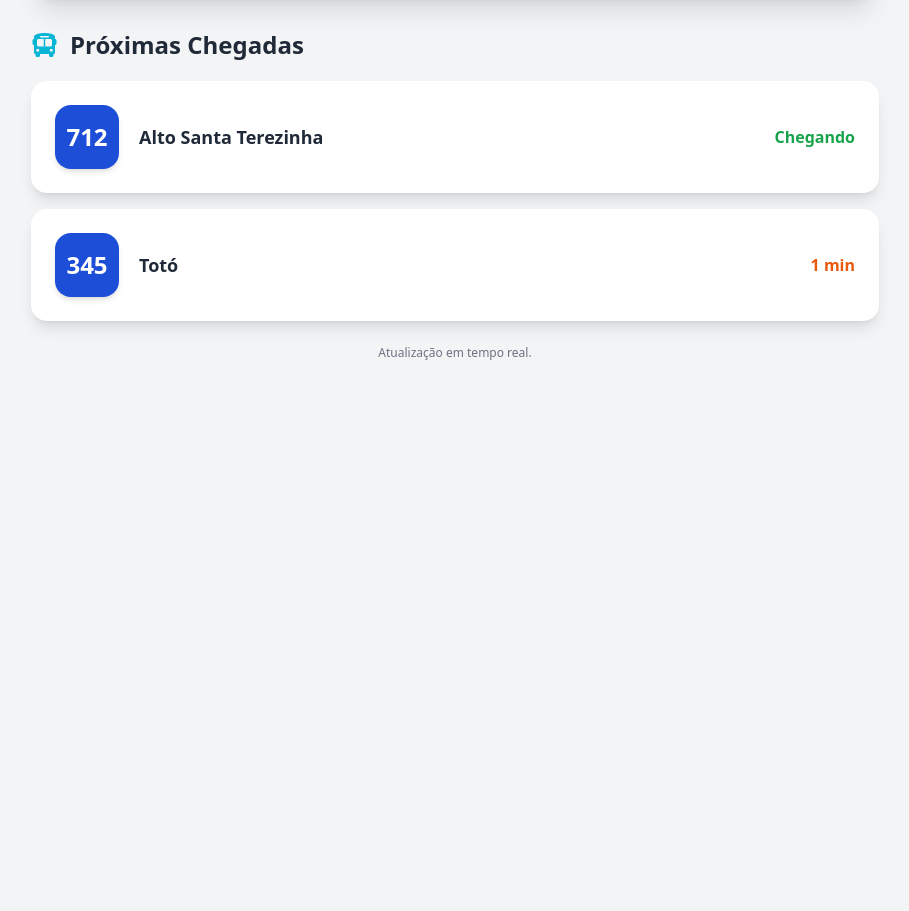
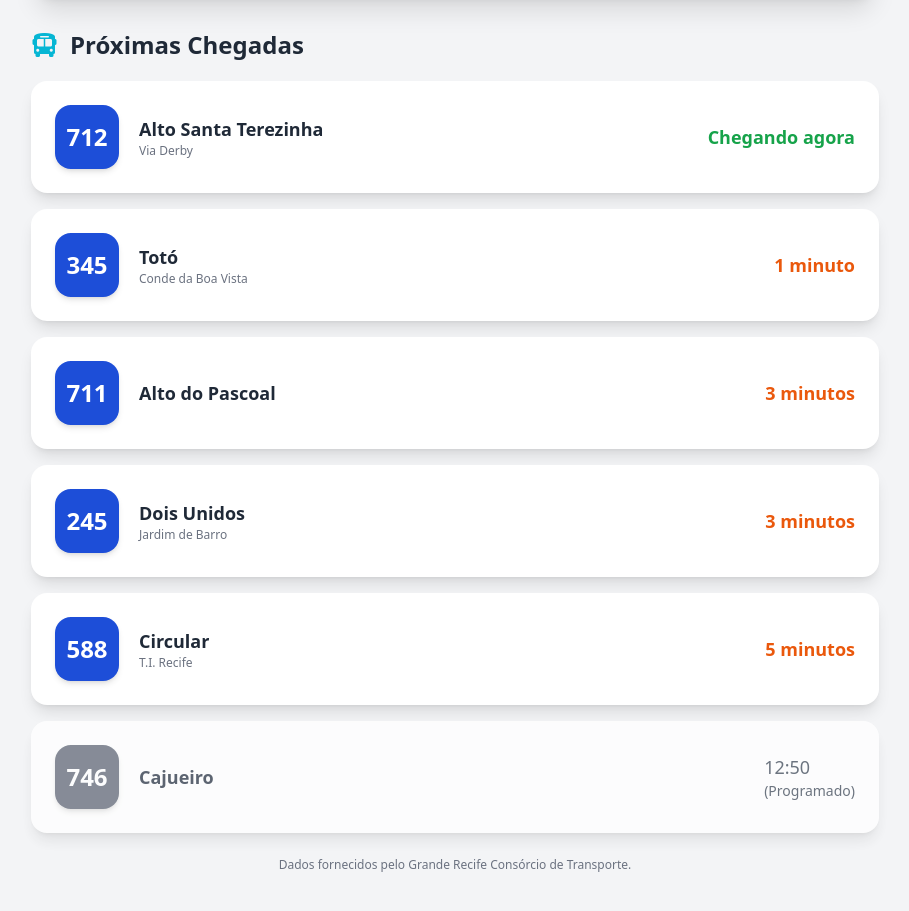
Before and after one commit to dvdmarveira/PI-4P, a plain HTML site: page smartbus-dashboard/screen2.html in a window 1280 px wide. Shown: the part 443-1354 px from the top of the page, without its empty margins (185-1094 px from the left). Before the commit the page ends 932 px from the top, so only its background shows below. Drawn offline with nearby package versions, Linux system fonts and the light colour scheme; no server answers; files whose address does not match are found by name.

Commit message:
fix: adiciona mais dados mockados para aparecer na tela

```diff
--- a/smartbus-dashboard/screen2.html
+++ b/smartbus-dashboard/screen2.html
@@ -35,13 +35,13 @@
       </a>
 
       <div class="hidden md:flex items-center gap-6 text-sm">
-        <a href="/smartbus/screen2.html" class="text-cyan-400 font-bold">Clima</a>
+        <a href="/smartbus/screen2.html" class="text-cyan-400 font-bold border-b-2 border-cyan-400 pb-1">Clima</a>
         <a href="/smartbus/screen3.html" class="hover:text-cyan-400 transition">Eficiência</a>
         <a href="/smartbus/screen4.html" class="hover:text-cyan-400 transition">Alertas</a>
       </div>
 
       <div class="flex items-center gap-6 text-sm">
-        <span class="opacity-80 hidden sm:inline">Recife, PE</span>
+        <span class="opacity-80 hidden sm:inline">Recife, PE • 08:42</span>
         <span class="bg-cyan-500 px-3 py-1 rounded-full text-xs font-medium">Online</span>
       </div>
     </div>
@@ -94,25 +94,75 @@
       </div>
 
       <div class="space-y-4">
-        <div class="bg-white rounded-2xl shadow-lg p-6 flex items-center justify-between hover:shadow-xl transition">
+
+        <div class="bg-white rounded-2xl shadow-lg p-6 flex items-center justify-between hover:shadow-xl transition transform hover:-translate-y-1">
           <div class="flex items-center gap-5">
             <div class="bg-blue-700 text-white w-16 h-16 rounded-2xl flex items-center justify-center text-2xl font-bold shadow-md">712</div>
-            <div><p class="font-bold text-lg text-gray-800">Alto Santa Terezinha</p></div>
+            <div>
+                <p class="font-bold text-lg text-gray-800">Alto Santa Terezinha</p>
+                <p class="text-xs text-gray-500">Via Derby</p>
+            </div>
           </div>
-          <div class="text-right"><p class="text-green-600 font-bold">Chegando</p></div>
+          <div class="text-right">
+            <p class="text-green-600 font-bold text-lg">Chegando agora</p>
+          </div>
         </div>
 
-        <div class="bg-white rounded-2xl shadow-lg p-6 flex items-center justify-between hover:shadow-xl transition">
+        <div class="bg-white rounded-2xl shadow-lg p-6 flex items-center justify-between hover:shadow-xl transition transform hover:-translate-y-1">
           <div class="flex items-center gap-5">
             <div class="bg-blue-700 text-white w-16 h-16 rounded-2xl flex items-center justify-center text-2xl font-bold shadow-md">345</div>
-            <div><p class="font-bold text-lg text-gray-800">Totó</p></div>
+            <div>
+                <p class="font-bold text-lg text-gray-800">Totó</p>
+                <p class="text-xs text-gray-500">Conde da Boa Vista</p>
+            </div>
           </div>
-          <div class="text-orange-600 font-bold">1 min</div>
+          <div class="text-orange-600 font-bold text-lg">1 minuto</div>
         </div>
+
+        <div class="bg-white rounded-2xl shadow-lg p-6 flex items-center justify-between hover:shadow-xl transition transform hover:-translate-y-1">
+          <div class="flex items-center gap-5">
+            <div class="bg-blue-700 text-white w-16 h-16 rounded-2xl flex items-center justify-center text-2xl font-bold shadow-md">711</div>
+            <div><p class="font-bold text-lg text-gray-800">Alto do Pascoal</p></div>
+          </div>
+          <div class="text-orange-600 font-bold text-lg">3 minutos</div>
+        </div>
+
+        <div class="bg-white rounded-2xl shadow-lg p-6 flex items-center justify-between hover:shadow-xl transition transform hover:-translate-y-1">
+          <div class="flex items-center gap-5">
+            <div class="bg-blue-700 text-white w-16 h-16 rounded-2xl flex items-center justify-center text-2xl font-bold shadow-md">245</div>
+            <div>
+                <p class="font-bold text-lg text-gray-800">Dois Unidos</p>
+                <p class="text-xs text-gray-500">Jardim de Barro</p>
+            </div>
+          </div>
+          <div class="text-orange-600 font-bold text-lg">3 minutos</div>
+        </div>
+
+        <div class="bg-white rounded-2xl shadow-lg p-6 flex items-center justify-between hover:shadow-xl transition transform hover:-translate-y-1">
+          <div class="flex items-center gap-5">
+            <div class="bg-blue-700 text-white w-16 h-16 rounded-2xl flex items-center justify-center text-2xl font-bold shadow-md">588</div>
+            <div>
+                <p class="font-bold text-lg text-gray-800">Circular</p>
+                <p class="text-xs text-gray-500">T.I. Recife</p>
+            </div>
+          </div>
+          <div class="text-orange-600 font-bold text-lg">5 minutos</div>
+        </div>
+
+        <div class="bg-white rounded-2xl shadow-lg p-6 flex items-center justify-between opacity-80 hover:opacity-100 transition">
+          <div class="flex items-center gap-5">
+            <div class="bg-gray-500 text-white w-16 h-16 rounded-2xl flex items-center justify-center text-2xl font-bold shadow-md">746</div>
+            <div><p class="font-bold text-lg text-gray-700">Cajueiro</p></div>
+          </div>
+          <div class="text-gray-600 font-medium text-lg">
+            12:50 <span class="block text-sm font-normal">(Programado)</span>
+          </div>
+        </div>
+
       </div>
 
       <p class="text-center text-xs text-gray-500 mt-6">
-        Atualização em tempo real.
+        Dados fornecidos pelo Grande Recife Consórcio de Transporte.
       </p>
     </div>
   </main>
```
